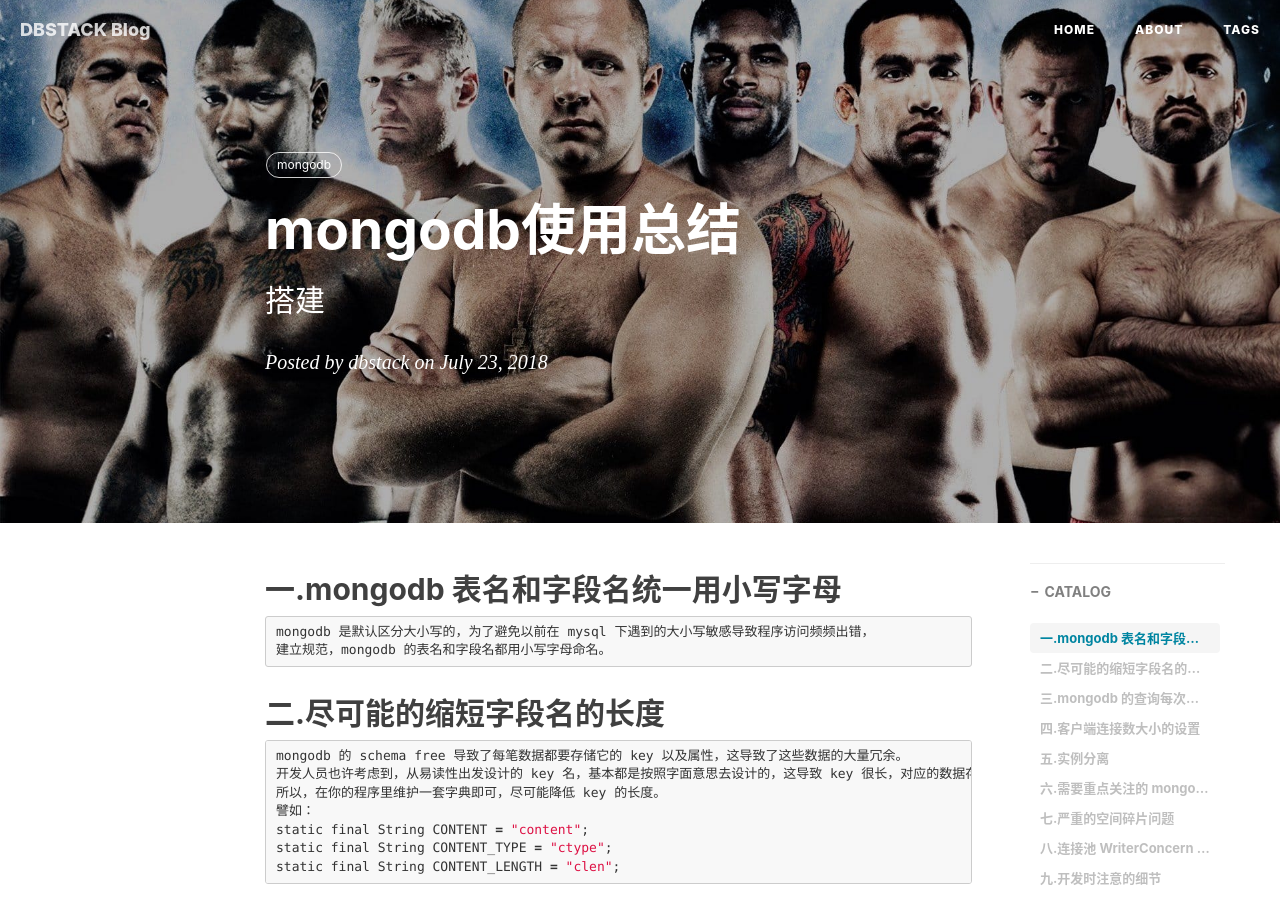
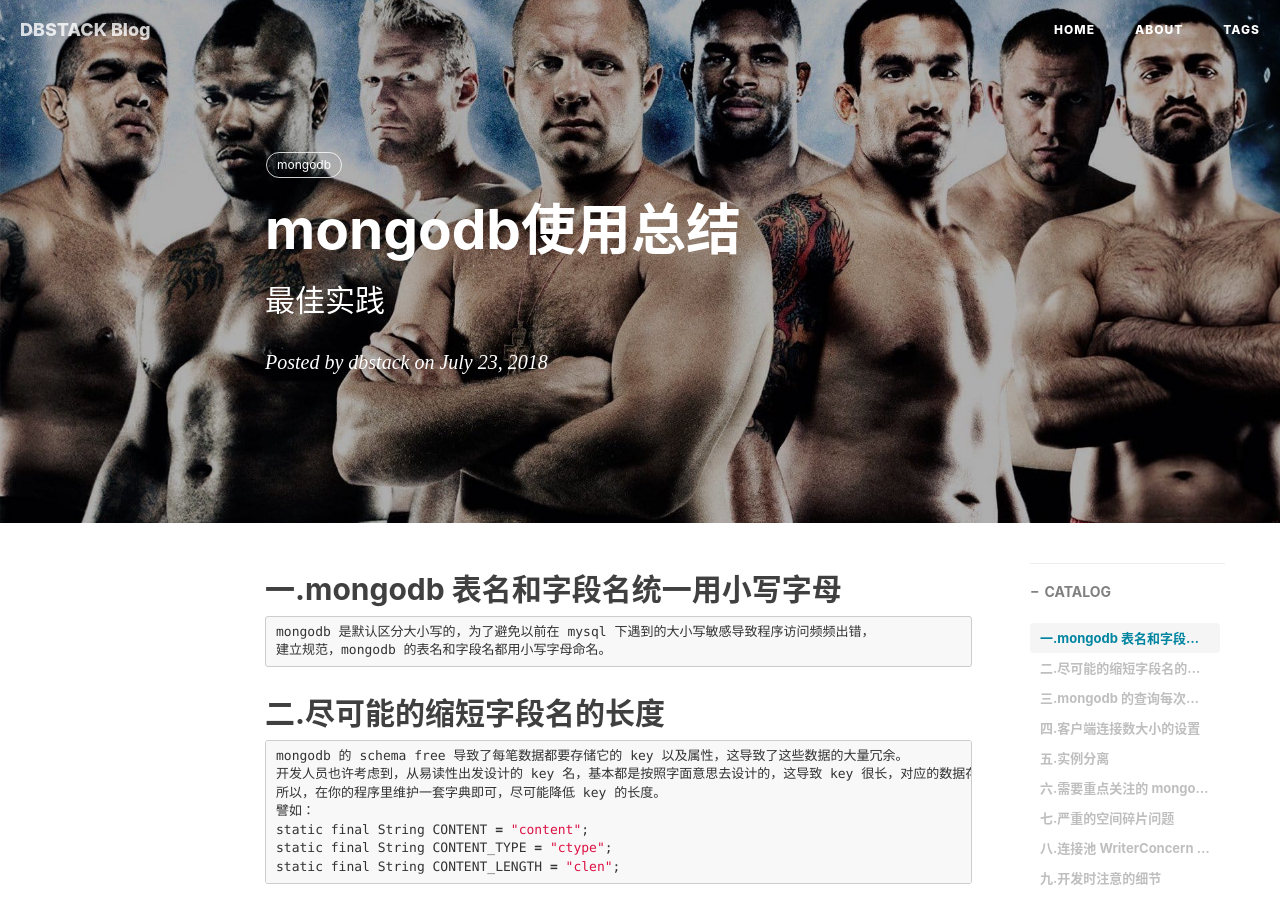
Before and after one commit to weiyanwei412/weiyanwei412.github.io, a Jekyll site: the page built from _posts/2018-07-23-mongodb使用总结.md, in a window 1280 px wide and 900 px high. Built offline with Jekyll 4.4.1, drawn with Linux system fonts in a browser that asks for light colours; nearby versions of some CDN libraries; comment, search, counter and statistics services are not loaded.

Commit message:
Update 2018-07-23-mongodb使用总结.md

```diff
--- a/_posts/2018-07-23-mongodb使用总结.md
+++ b/_posts/2018-07-23-mongodb使用总结.md
@@ -1,7 +1,7 @@
 ---
 layout:     post
 title:     mongodb使用总结
-subtitle:   搭建
+subtitle:   最佳实践
 date:       2018-07-23
 author:     dbstack
 header-img: img/post-bg-mma-4.jpg
```
